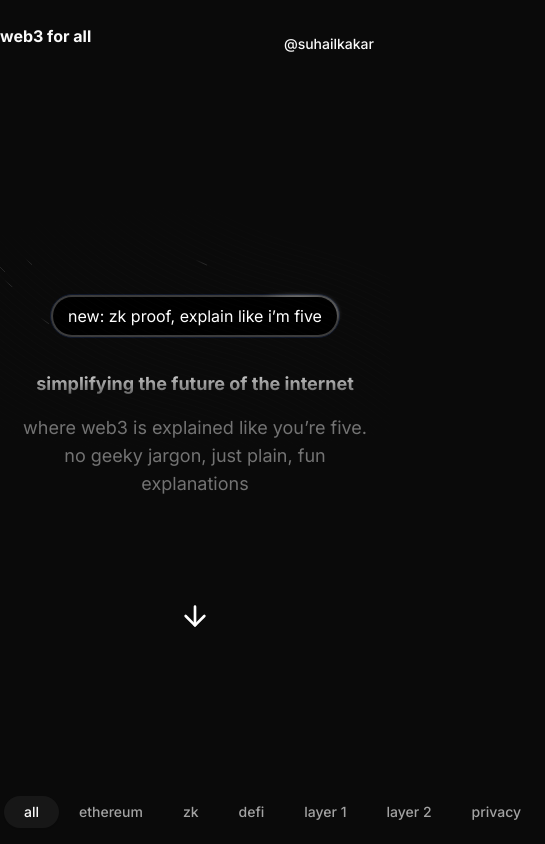
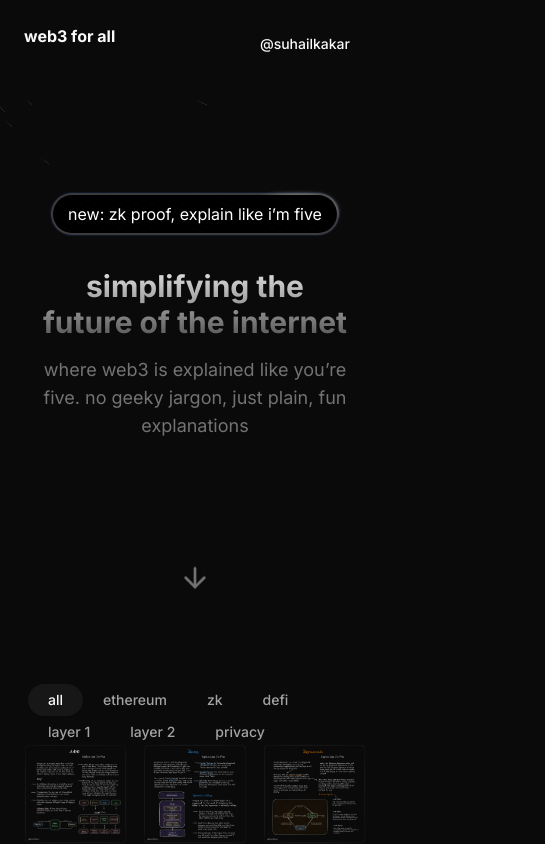
Before and after one commit to suhailkakar/web3forall, a Next.js app: page / in a window 390 px wide. Shown: the top 844 px of the page, 545 px wide, since content can reach past the window. Built offline with nearby package versions, Linux system fonts and the light colour scheme.

Commit message:
ui: made responsive

```diff
--- a/components/hero.tsx
+++ b/components/hero.tsx
@@ -9,9 +9,9 @@ import Categories from "./categories";
 
 export function Hero() {
   return (
-    <div className="h-[40rem]">
+    <div className="px-6 md:px-0">
       <Navbar />
-      <div className="h-full w-full rounded-md  relative flex flex-col items-center justify-center antialiased">
+      <div className="h-[30rem] md:h-[40rem] w-full rounded-md  relative flex flex-col items-center justify-center antialiased">
         <HoverBorderGradient
           containerClassName="rounded-full"
           as="button"
@@ -20,7 +20,7 @@ export function Hero() {
           <span>NEW: ZK Proof, explain like I’m five</span>
         </HoverBorderGradient>
         <div className="max-w-4xl mx-auto p-4 mt-4">
-          <h1 className="relative z-10 text-lg md:text-7xl   bg-clip-text text-transparent bg-gradient-to-b from-neutral-200 to-neutral-600  text-center font-sans font-bold">
+          <h1 className="relative z-10 text-3xl md:text-7xl   bg-clip-text text-transparent bg-gradient-to-b from-neutral-200 to-neutral-600  text-center font-sans font-bold">
             Simplifying the Future of the Internet
           </h1>
           <p className="text-neutral-500 max-w-lg mx-auto my-2 text-lg mt-4 text-center relative z-10">
@@ -29,11 +29,11 @@ export function Hero() {
           </p>
         </div>
       </div>
-      <div className="-mt-[8rem] flex w-full justify-center items-center">
-        <ArrowDown className="text-white w-8 h-8" />
+      <div className="md:-mt-[8rem] flex w-full justify-center items-center">
+        <ArrowDown className="text-neutral-500 w-8 h-8 animate-bounce" />
       </div>
       <BackgroundBeams />
-      <div className="max-w-6xl mx-auto mt-[10rem]">
+      <div className="max-w-6xl mx-auto mt-[5rem] md:mt-[5rem]">
         <Categories />
       </div>
     </div>
--- a/components/nav.tsx
+++ b/components/nav.tsx
@@ -14,13 +14,16 @@ export default function Navbar() {
       className=" relative max-w-6xl mx-auto py-6  overflow-hidden flex flex-row justify-between"
     >
       <h1 className="text-foreground font-bold">{APP_NAME}</h1>
-
       <div>
         <Button
           variant={"ghost"}
+          asChild
           className="hover:bg-transparent dark:hover:bg-transparent dark:hover:text-gray-500 transition duration-500"
         >
-          @suhailkakar
+          <Link target="_blank" href="https://x.com/suhailkakar">
+            {" "}
+            @suhailkakar
+          </Link>
         </Button>
       </div>
     </div>
--- a/components/ui/background-beams.tsx
+++ b/components/ui/background-beams.tsx
@@ -62,7 +62,7 @@ export const BackgroundBeams = React.memo(
     return (
       <div
         className={cn(
-          "absolute h-[50rem] w-full flex items-center justify-center [mask-repeat:no-repeat] [mask-size:40px] inset-0 ",
+          "absolute h-[30rem] md:h-[40rem] w-full flex items-center justify-center [mask-repeat:no-repeat] [mask-size:40px] inset-0 ",
           className
         )}
       >
--- a/components/ui/tabs.tsx
+++ b/components/ui/tabs.tsx
@@ -15,7 +15,7 @@ const TabsList = React.forwardRef<
   <TabsPrimitive.List
     ref={ref}
     className={cn(
-      "inline-flex h-10 items-center justify-center rounded-md bg-transparent p-1 text-muted-foreground",
+      "inline-flex flex-wrap h-10  rounded-md bg-transparent p-1 text-muted-foreground",
       className
     )}
     {...props}
```
